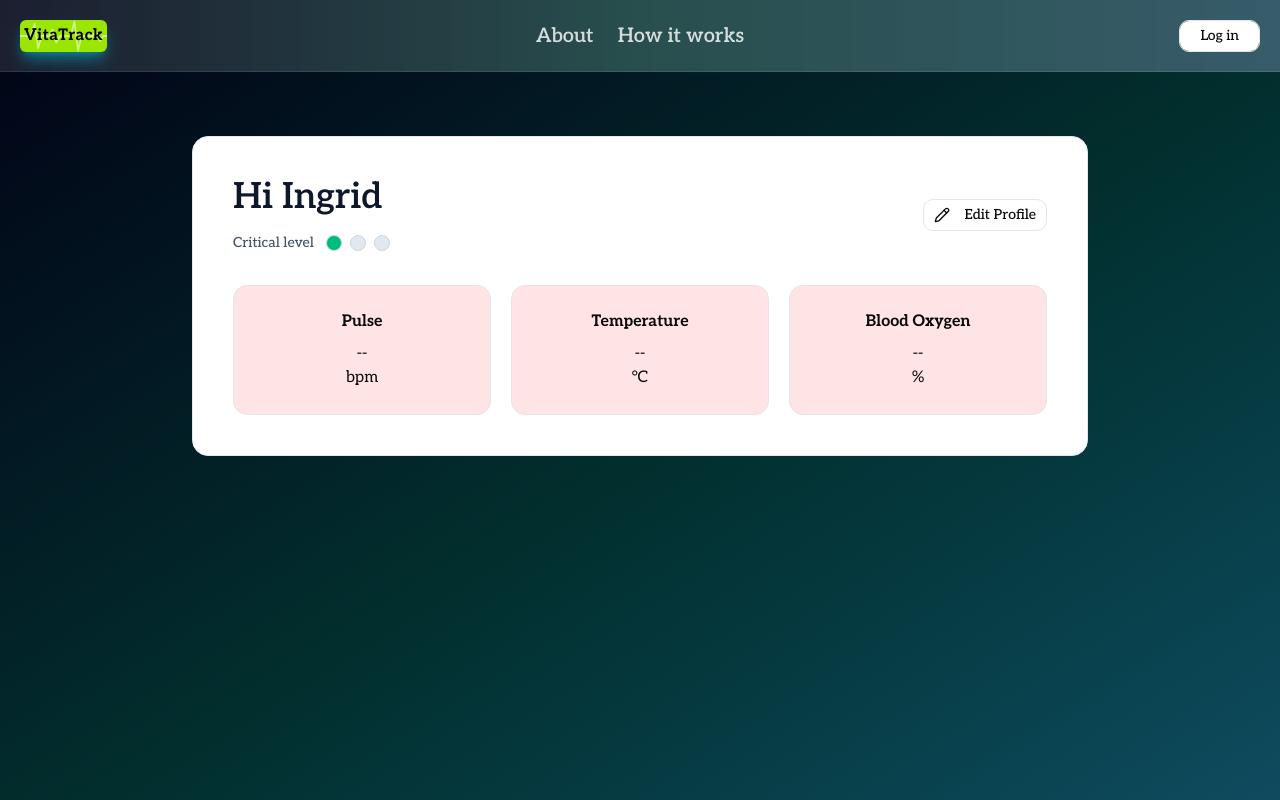
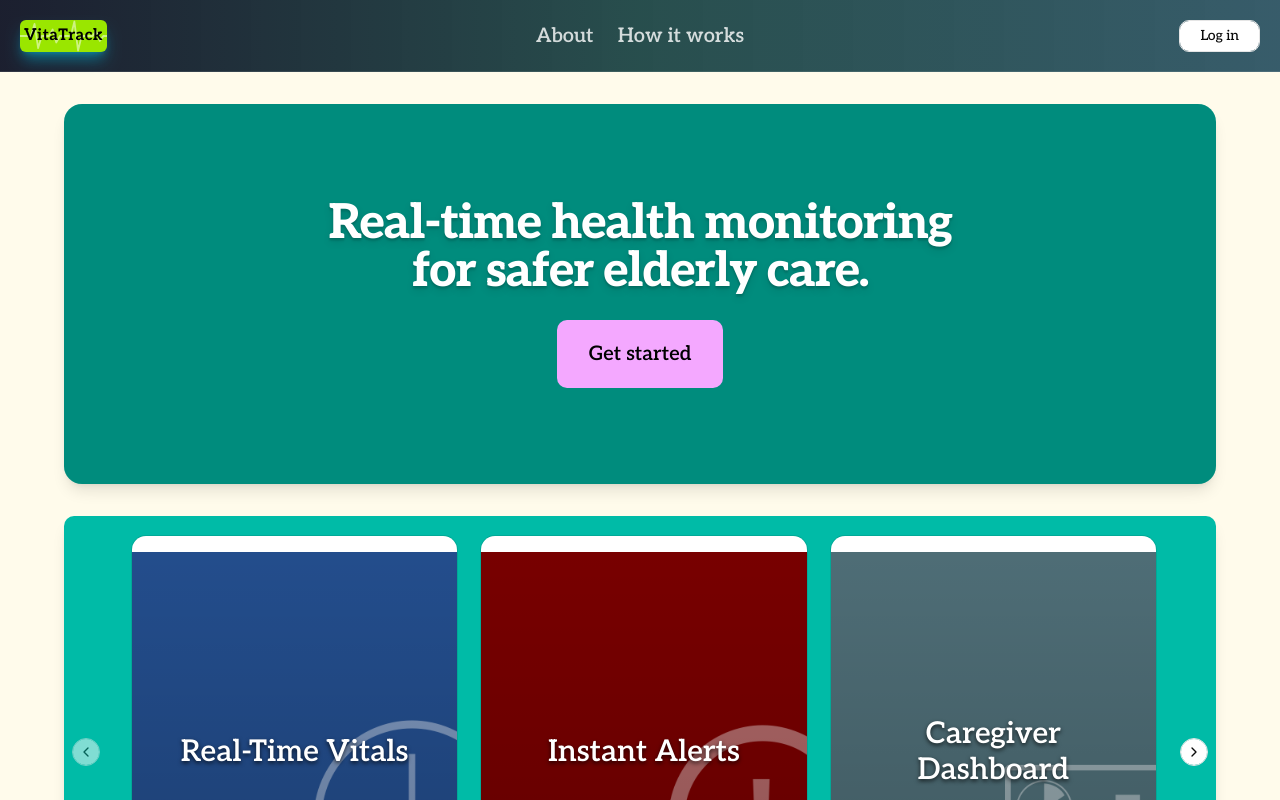
Before and after one commit to WhosYonas/Health-monitor, a Next.js app in the folder Frontend/vitatrack/: page / in a window 1280 px wide. Shown: the top 800 px of the page. Built offline with nearby package versions, Linux system fonts and the light colour scheme.

Commit message:
feat: routing

```diff
--- /dev/null
+++ b/Frontend/vitatrack/app/details/page.tsx
@@ -0,0 +1,5 @@
+import {DetailedPagePresenter} from "@/presenters/detailedPage-presenter";
+
+export default function AddPatientPage() {
+  return <DetailedPagePresenter />;
+}
--- a/Frontend/vitatrack/app/page.tsx
+++ b/Frontend/vitatrack/app/page.tsx
@@ -5,7 +5,7 @@ export default function Home() {
   return (
     <div >
       {/*    <LandingPagePresenter/> */}
-      <DetailedPagePresenter/>
+      <LandingPagePresenter/>
 
     </div>
   );
```
